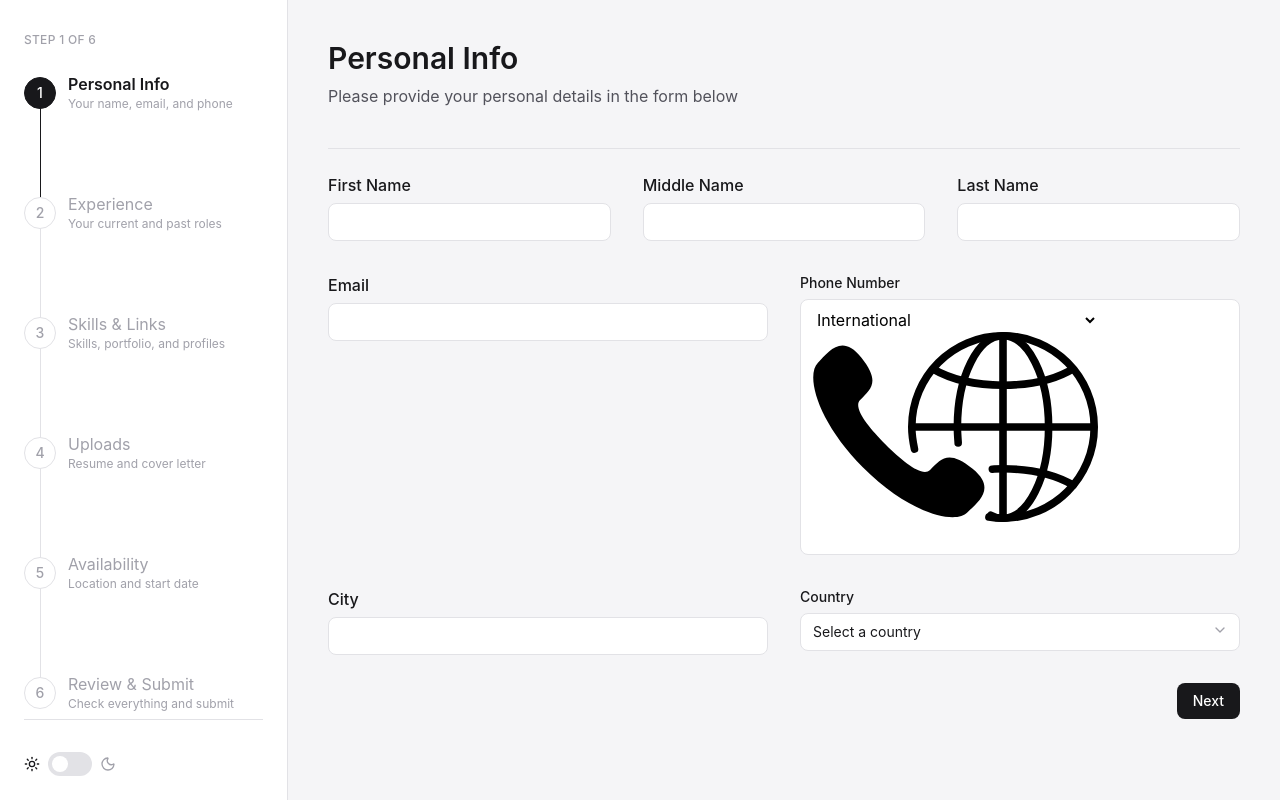
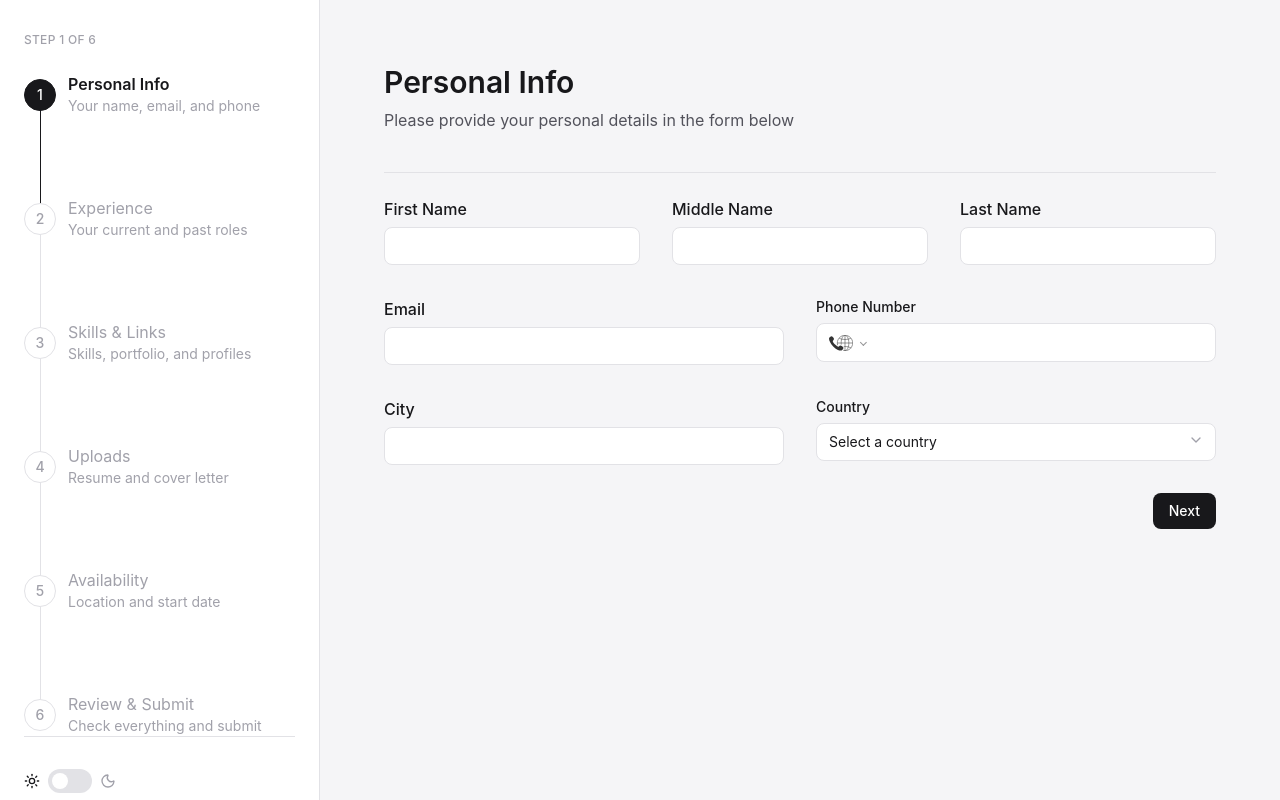
Before and after one commit to HanifNepali/job-application-form, a React (Vite) app: page /form/personal-info in a window 1280 px wide. Built offline with nearby package versions, Linux system fonts and the light colour scheme.

Commit message:
Update CSS for Stepper and Sidebar

```diff
--- a/src/app/FormLayout.tsx
+++ b/src/app/FormLayout.tsx
@@ -29,7 +29,7 @@ export function FormLayout() {
             </div>
           </Sidebar>
 
-          <main className="min-w-0 flex-1 p-6 nav:p-10">
+          <main className="min-w-0 flex-1 p-6 nav:p-16">
             <Outlet />
           </main>
         </div>
--- a/src/components/Sidebar.tsx
+++ b/src/components/Sidebar.tsx
@@ -40,7 +40,7 @@ export function Sidebar({ children }: { children: ReactNode }) {
         id="form-sidebar"
         className={`flex flex-col fixed inset-y-0 left-0 z-30 w-72 transform border-r border-line
           bg-surface p-6 transition-transform duration-200 ease-in-out
-          nav:static nav:z-auto nav:w-72 nav:translate-x-0 nav:shrink-0 nav:h-screen
+          nav:static nav:z-auto nav:w-80 nav:translate-x-0 nav:shrink-0 nav:h-screen
           ${isOpen ? "translate-x-0" : "-translate-x-full"}`}
       >
         {children}
--- a/src/components/Stepper.tsx
+++ b/src/components/Stepper.tsx
@@ -72,7 +72,7 @@ export function Stepper() {
                   >
                     {step.label}
                   </span>
-                  <span className="text-xs text-ink-muted">
+                  <span className="text-sm text-ink-muted">
                     {step.description}
                   </span>
                 </span>
--- a/src/index.css
+++ b/src/index.css
@@ -1,5 +1,6 @@
 @import "tailwindcss";
 
+@import "react-phone-number-input/style.css";
 @custom-variant dark (&:where(.dark, .dark *));
 
 @theme inline {
@@ -80,3 +81,27 @@
 
   --shadow-card: 0 1px 3px 0 rgb(0 0 0 / 0.3), 0 1px 2px -1px rgb(0 0 0 / 0.3);
 }
+
+/* react-phone-number-input overrides — the package ships almost no
+   layout constraints of its own, so every dimension below is
+   intentional, not a copy-pasted default. */
+.PhoneInput {
+  width: 100%;
+}
+.PhoneInputInput {
+  background: transparent;
+  border: none;
+  outline: none;
+  color: var(--color-ink);
+  font-size: 0.875rem;
+  width: 100%;
+}
+
+.PhoneInputInput::placeholder {
+  color: var(--color-ink-muted);
+}
+
+.PhoneInputCountrySelectArrow {
+  color: var(--color-ink);
+  margin-left: 0.5rem; /* tightened from the package's default ~0.35em */
+}
```
